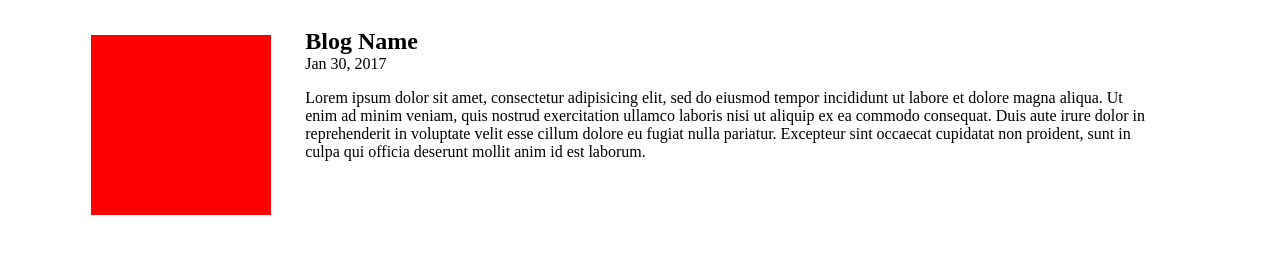
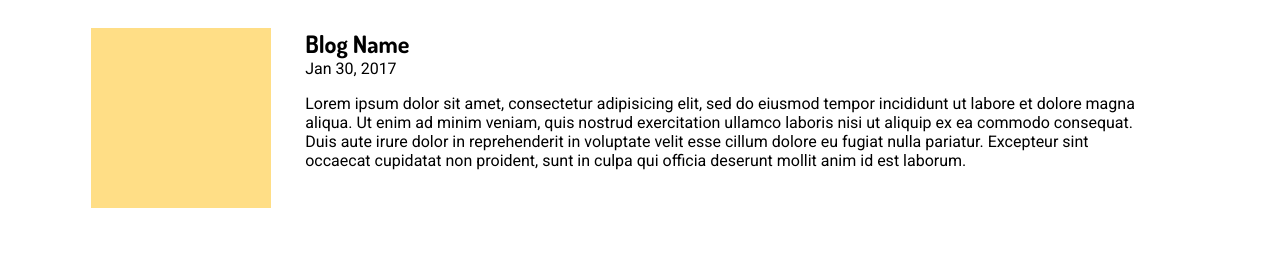
Before and after one commit to Ryan991/Sass-Assignment, a website: page index.html in a window 1280 px wide. Drawn offline with nearby package versions, Linux system fonts and the light colour scheme; files that its build step writes are made by us from their sources.

Commit message:
some slight layout fixes

```diff
--- a/index.html
+++ b/index.html
@@ -8,18 +8,21 @@ font-family: 'Roboto', sans-serif; -->
 <html>
     <head>
         <meta charset="utf-8">
-
         <link href="https://fonts.googleapis.com/css?family=Dosis:400,700|Roboto:400,700" rel="stylesheet">
-        <link rel="stylesheet" href="./app.css">
+        <link rel="stylesheet" href="./css/index.css">
 
         <title>Blog Site HomePage</title>
     </head>
     <body>
         <div class='main-container'>
             <div class="row-container">
-                <div class="thumbnail"></div>
+                <a href="./blog-content.html">
+                    <div class="thumbnail"></div>
+                </a>
                 <div class="text">
-                    <h2>Blog Name</h2>
+                    <a href="./blog-content.html">
+                        <h2>Blog Name</h2>
+                    </a>
                     <subtitle>Jan 30, 2017</subtitle>
                     <p>Lorem ipsum dolor sit amet, consectetur adipisicing elit, sed do eiusmod tempor incididunt ut labore et dolore magna aliqua. Ut enim ad minim veniam, quis nostrud exercitation ullamco laboris nisi ut aliquip ex ea commodo consequat. Duis aute irure dolor in reprehenderit in voluptate velit esse cillum dolore eu fugiat nulla pariatur. Excepteur sint occaecat cupidatat non proident, sunt in culpa qui officia deserunt mollit anim id est laborum.
 </p>
--- a/sass/_blog-titles.scss
+++ b/sass/_blog-titles.scss
@@ -7,27 +7,48 @@
    padding: 20px;
 }
 
+.row-container a{
+    text-decoration: none;
+    color: black;
+}
+
+.row-container a:hover{
+    color: $secondarycolor;
+
+}
 
 .thumbnail{
    width: 180px;
    height: 180px;
-   background: red;
+   background: $primarycolor;
    display: inline-block;
    margin-right: 30px;
+   vertical-align: top;
+}
 
-}
-.text {
+.text{
 
    width: calc(100% - 250px);
    display: inline-block;
    overflow: hidden;
+   vertical-align: top;
 }
 
 .text h2{
    margin: 0;
+   font-family: $title-font;
 }
-.text p{
+.text p,.text subtitle{
+   height: 100px;
+   font-family: $content-font;
+}
 
-   padding-bottom: 10px;
-   height: 100px;
+@media (max-width: 922px) {
+    .text p, .text subtitle{
+        font-size: 0.9em;
+    }
+
+     .text h2{
+    font-size: 1.3em;
+     }
 }
```
Also changed, not shown: css/index.css.
